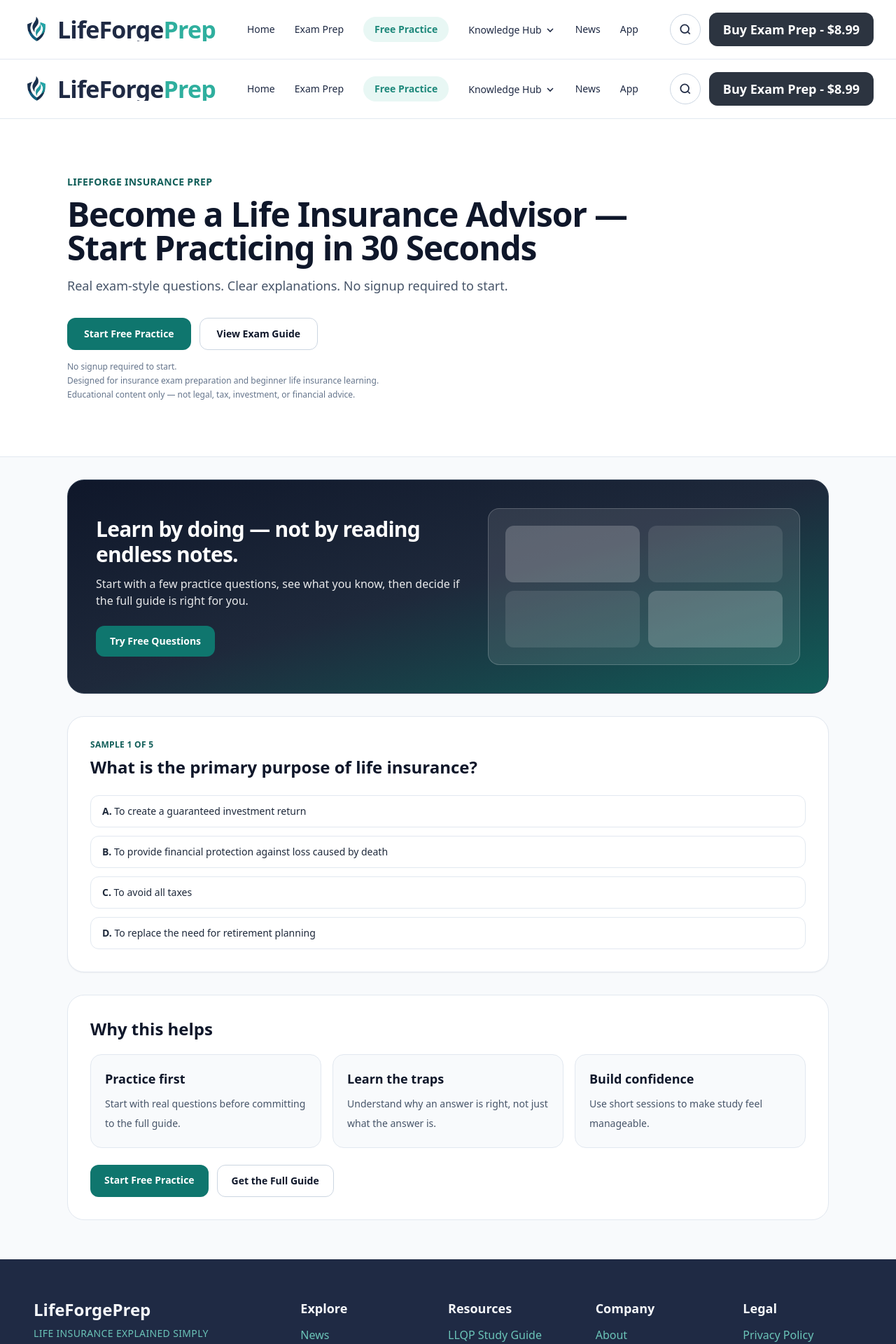
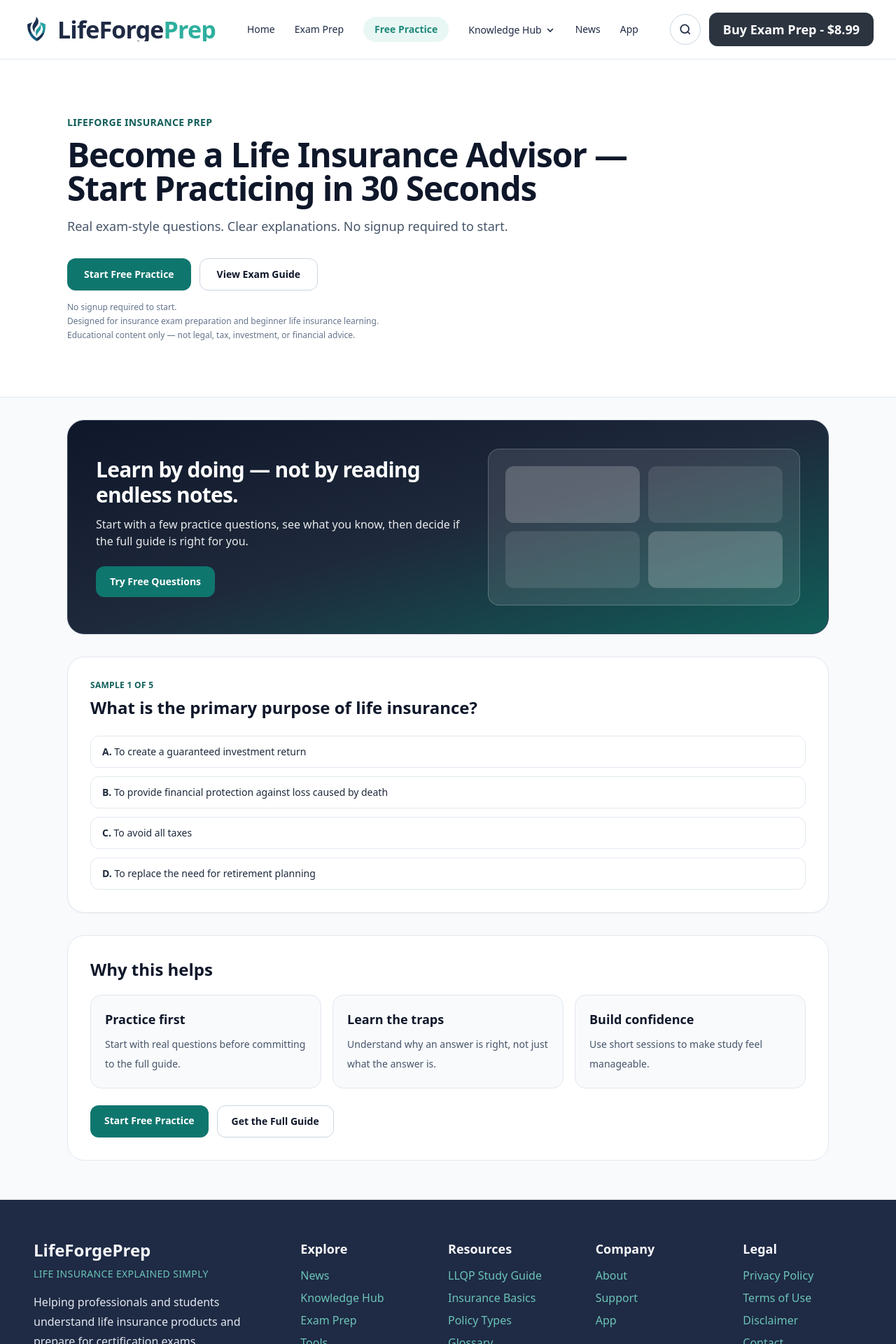
Before and after one commit to jfitz80/LifeForgeStudyPrep, a Next.js app: page / in a window 1280 px wide. Shown: the top 1920 px of the page at 70% size. Built offline with nearby package versions, Linux system fonts and the light colour scheme.

Commit message:
Remove SiteHeader and SiteFooter from HomePage
Comment out SiteHeader and SiteFooter components in HomePage.

```diff
--- a/app/page.tsx
+++ b/app/page.tsx
@@ -1,6 +1,6 @@
 import Link from 'next/link';
-import SiteHeader from '@/components/editorial/SiteHeader';
-import SiteFooter from '@/components/editorial/SiteFooter';
+//import SiteHeader from '@/components/editorial/SiteHeader';
+//import SiteFooter from '@/components/editorial/SiteFooter';
 import VisualBreak from '@/components/VisualBreak';
 import SampleQuestionCard from '@/components/SampleQuestionCard';
 
@@ -22,7 +22,7 @@ const whyCards = [
 export default function HomePage() {
   return (
     <>
-      <SiteHeader />
+
       <main className="min-h-screen bg-slate-50">
         <section className="border-b border-slate-200 bg-white">
           <div className="mx-auto max-w-6xl px-4 py-14 sm:px-6 sm:py-20 lg:px-8">
@@ -92,7 +92,7 @@ export default function HomePage() {
           </div>
         </section>
       </main>
-      <SiteFooter />
+
     </>
   );
 }
```
